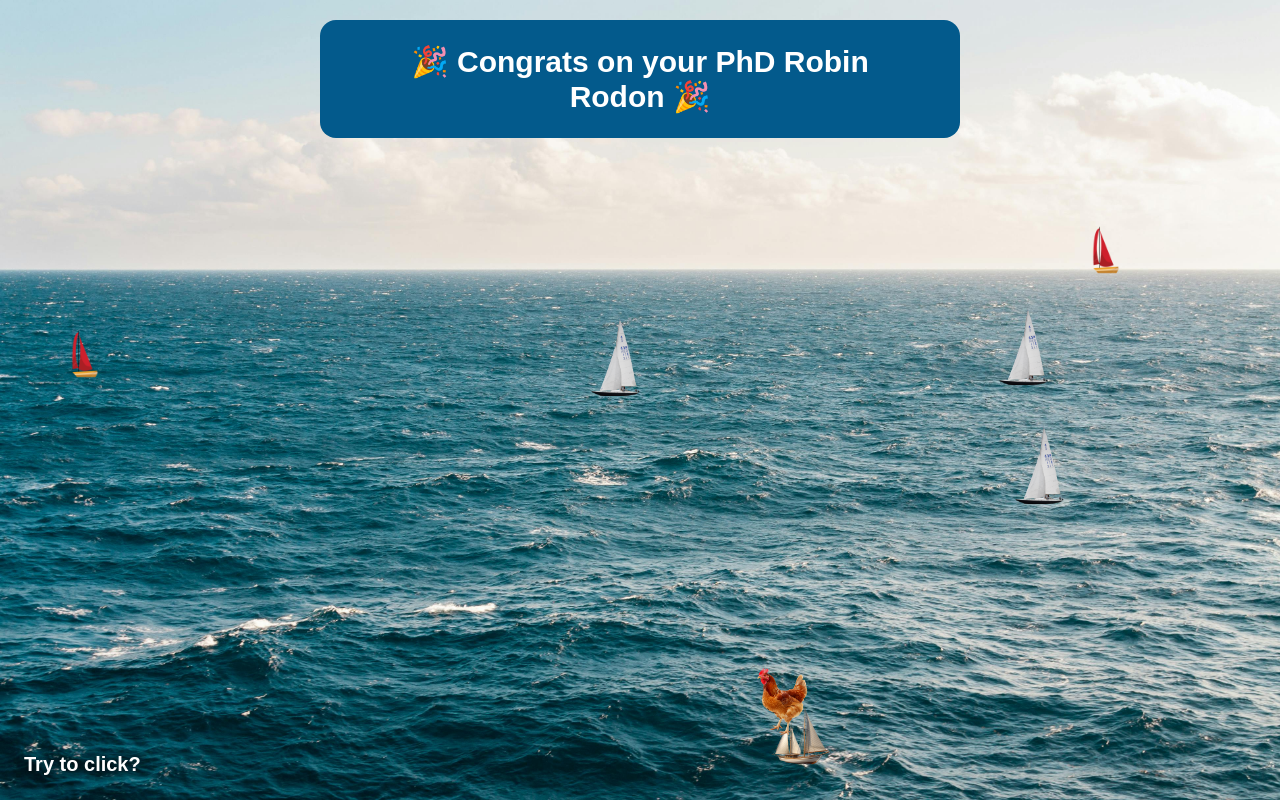
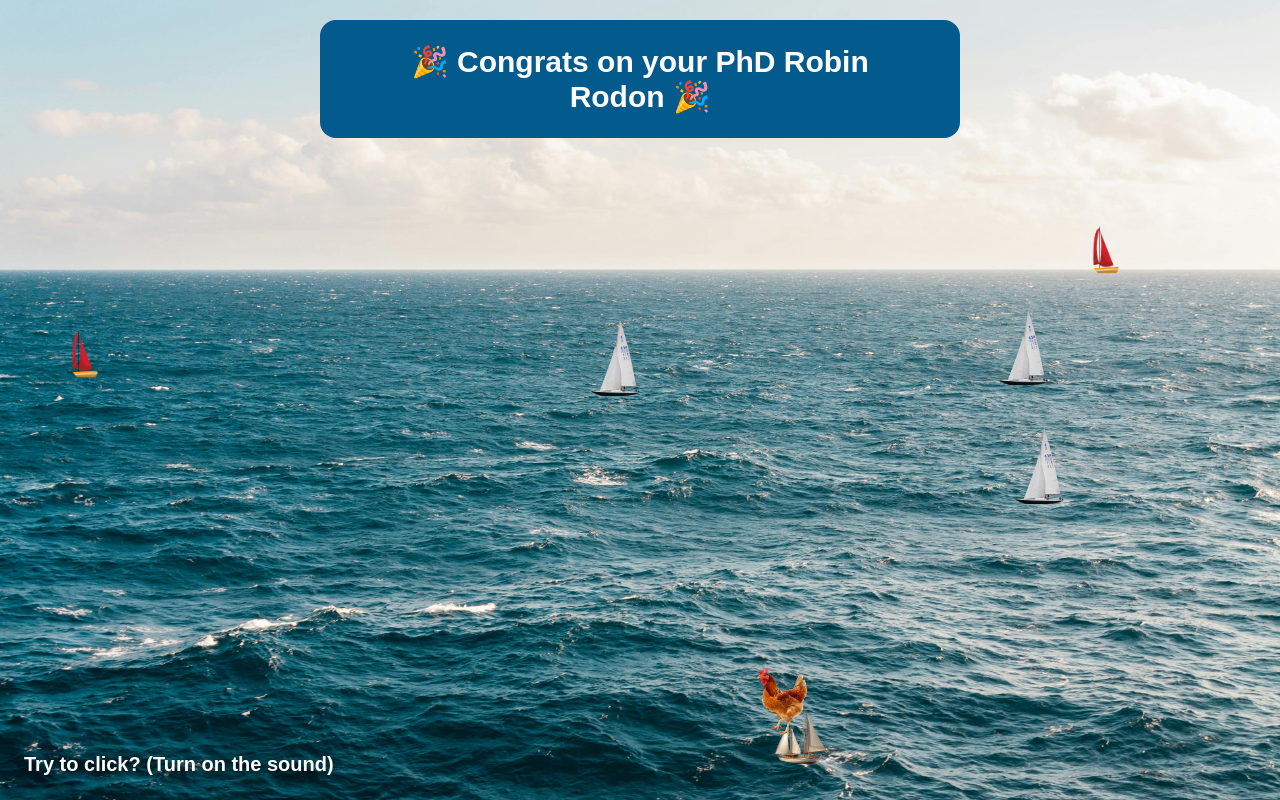
Before and after one commit to ThomasBalan/congratsonyourphdrobinrodon, a plain HTML site: page index.html in a window 1280 px wide. Drawn offline with Linux system fonts and the light colour scheme.

Commit message:
Update index.html

```diff
--- a/index.html
+++ b/index.html
@@ -105,7 +105,7 @@ background-size: cover;
 
   <button id="congratsBtn">🎉 Congrats on your PhD Robin Rodon 🎉</button>
 
-  <div id="bottomLeftText">Try to click?</div>
+  <div id="bottomLeftText">Try to click? (Turn on the sound)</div>
 
   <audio id="bgMusic" src="ssvid.net--Nathan-Evans-Wellerman-Sea-Shanty.mp3" loop></audio>
 
```
